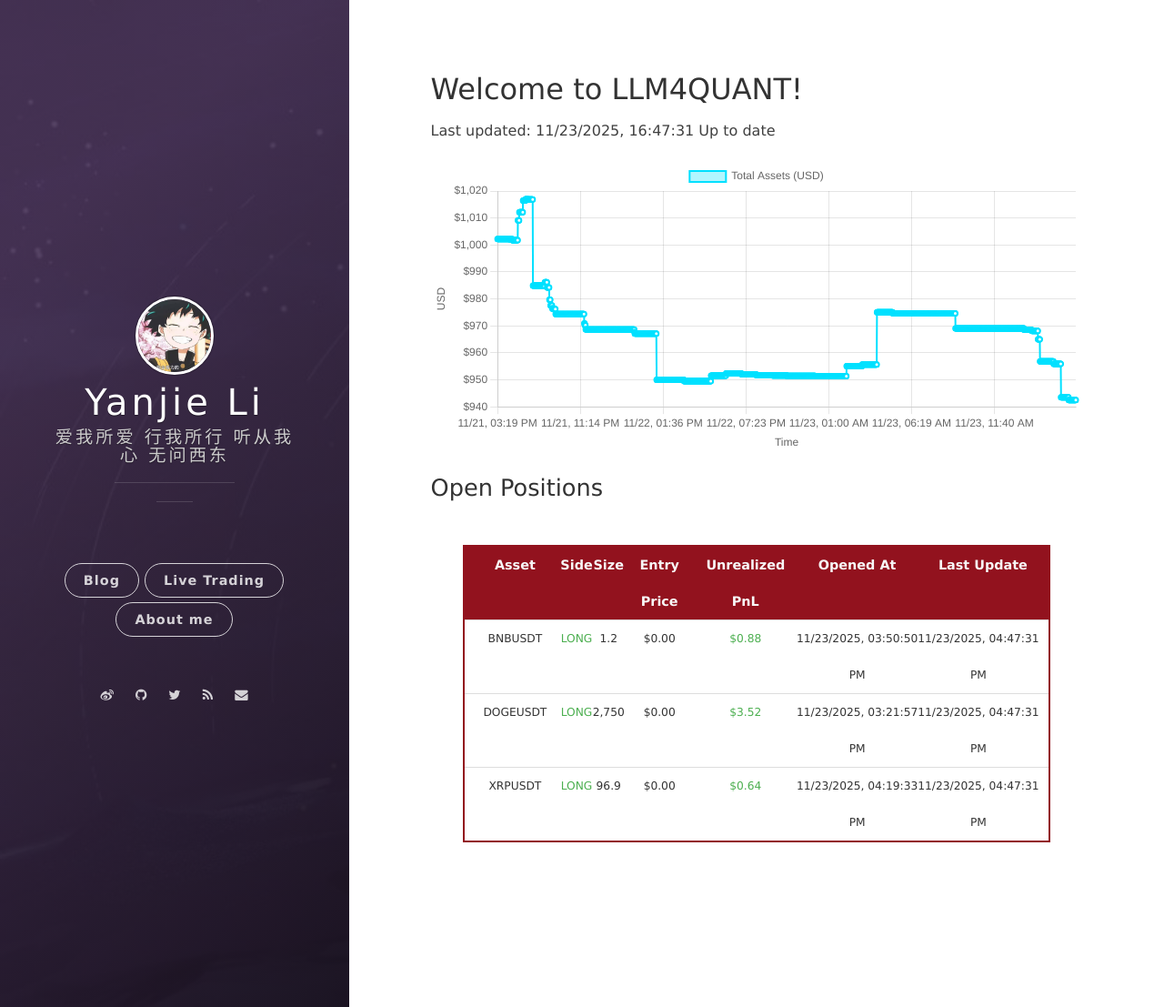
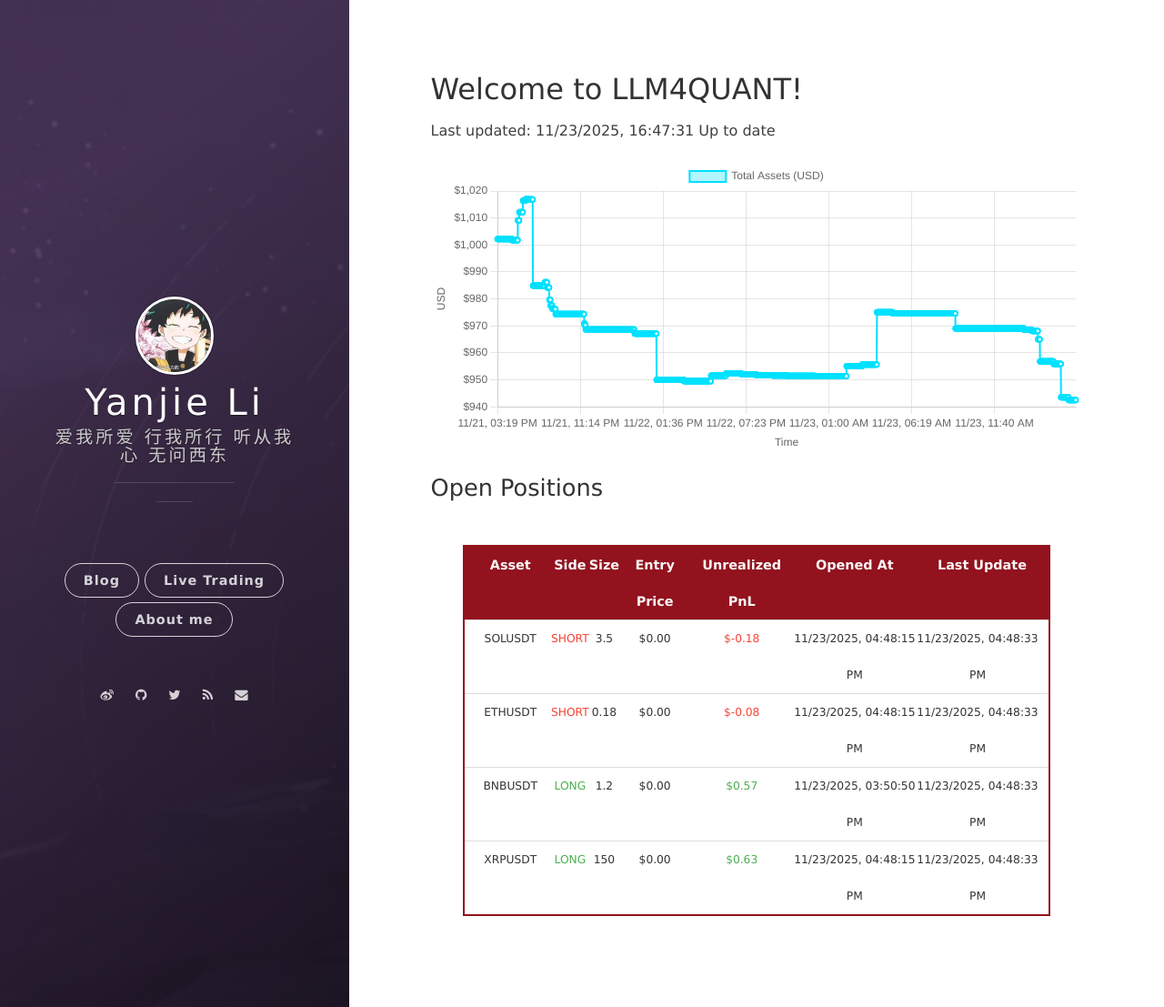
Before and after one commit to leeyegy/leeyegy.github.io, a Jekyll site: the page built from live-trading.html, in a window 1280 px wide and 1107 px high. Shown: the whole window at 91% size. Built offline with Jekyll 4.4.1, drawn with Linux system fonts in a browser that asks for light colours; nearby versions of some CDN libraries.

Commit message:
AccountMonitor: refresh positions 2025-11-24T00:48:33+08:00

```diff
--- a/assets/data/binance/positions.json
+++ b/assets/data/binance/positions.json
@@ -1,29 +1,38 @@
 [
+  {
+    "symbol": "SOLUSDT",
+    "side": "SHORT",
+    "size": 3.5,
+    "entryPrice": 0.0,
+    "unrealizedPnl": -0.175,
+    "openedAt": "2025-11-24T00:48:15+08:00",
+    "reportedAt": "2025-11-24T00:48:33+08:00"
+  },
+  {
+    "symbol": "ETHUSDT",
+    "side": "SHORT",
+    "size": 0.18,
+    "entryPrice": 0.0,
+    "unrealizedPnl": -0.0846,
+    "openedAt": "2025-11-24T00:48:15+08:00",
+    "reportedAt": "2025-11-24T00:48:33+08:00"
+  },
   {
     "symbol": "BNBUSDT",
     "side": "LONG",
     "size": 1.2,
     "entryPrice": 0.0,
-    "unrealizedPnl": 0.87730018,
+    "unrealizedPnl": 0.56929532,
     "openedAt": "2025-11-23T23:50:50+08:00",
-    "reportedAt": "2025-11-24T00:47:31+08:00"
-  },
-  {
-    "symbol": "DOGEUSDT",
-    "side": "LONG",
-    "size": 2750.0,
-    "entryPrice": 0.0,
-    "unrealizedPnl": 3.52,
-    "openedAt": "2025-11-23T23:21:57+08:00",
-    "reportedAt": "2025-11-24T00:47:31+08:00"
+    "reportedAt": "2025-11-24T00:48:33+08:00"
   },
   {
     "symbol": "XRPUSDT",
     "side": "LONG",
-    "size": 96.9,
+    "size": 150.0,
     "entryPrice": 0.0,
-    "unrealizedPnl": 0.6424344,
-    "openedAt": "2025-11-24T00:19:33+08:00",
-    "reportedAt": "2025-11-24T00:47:31+08:00"
+    "unrealizedPnl": 0.633549,
+    "openedAt": "2025-11-24T00:48:15+08:00",
+    "reportedAt": "2025-11-24T00:48:33+08:00"
   }
 ]
```
